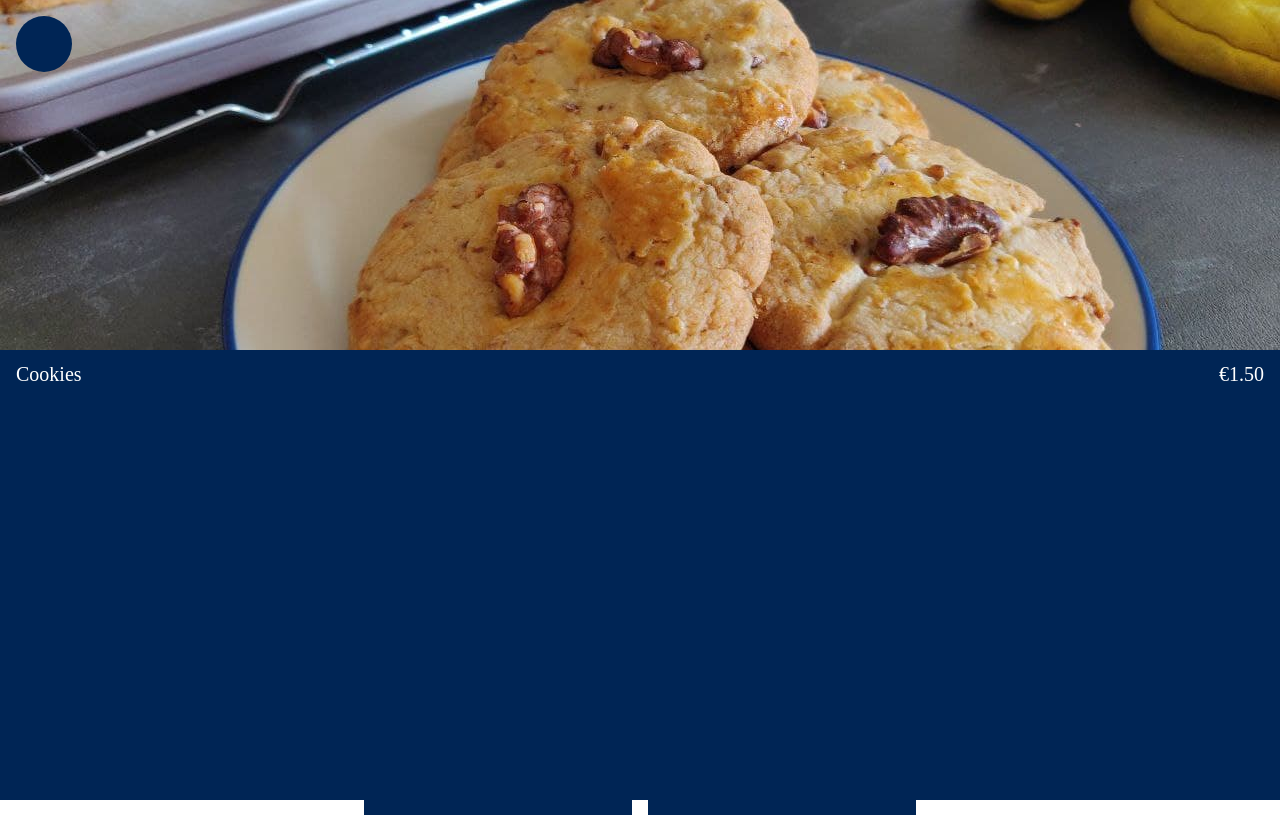
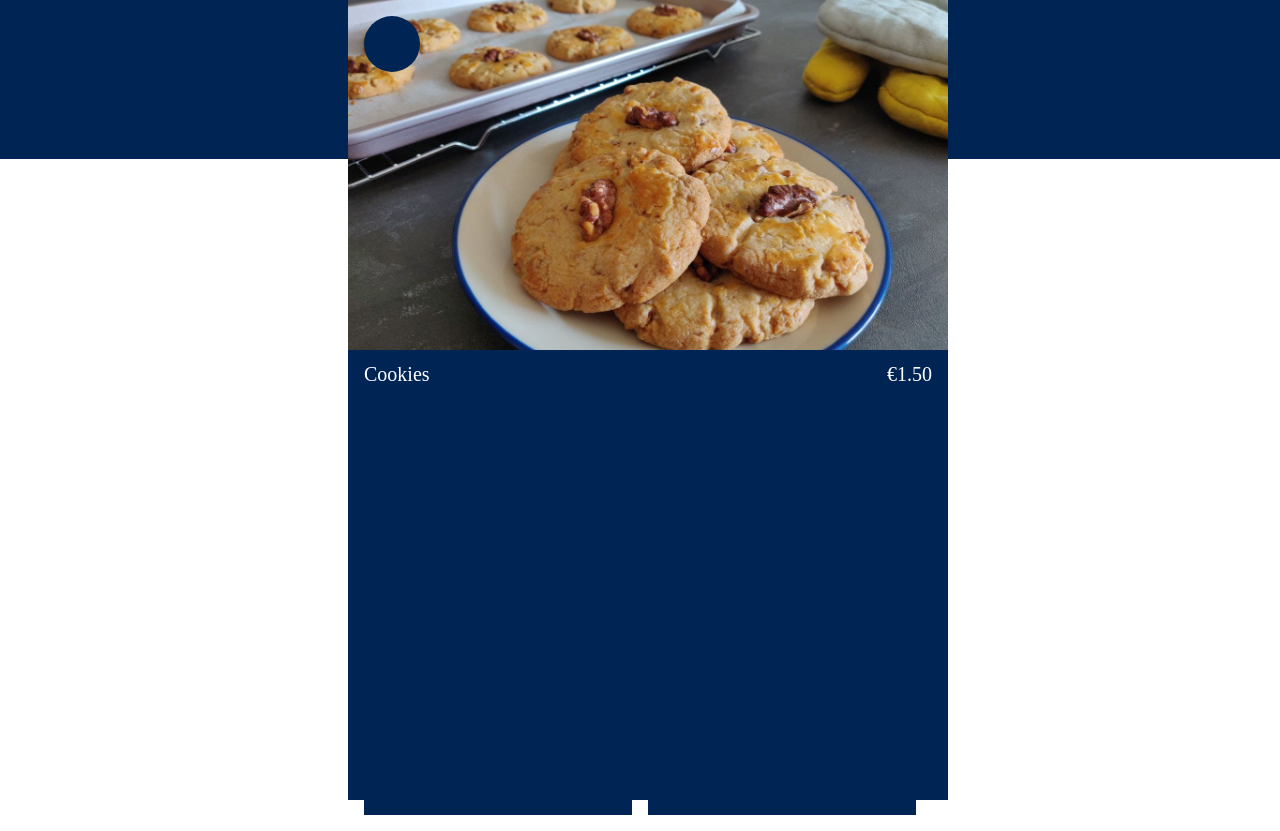
Before and after one commit to Raicuparta/beki-bakes, a Next.js app: page /cookies in a window 1280 px wide. Built offline with nearby package versions, Linux system fonts and the light colour scheme; some icons are missing; a web font is replaced by a local one.

Commit message:
Container

```diff
--- a/components/ListedProduct.tsx
+++ b/components/ListedProduct.tsx
@@ -7,11 +7,12 @@ import {
   Stack,
   Grid,
 } from '@material-ui/core';
-import { motion } from "framer-motion";
+import { AnimatePresence, motion } from "framer-motion";
 import Link from 'next/link';
 import {
   MotionCardMedia,
   MotionTypography,
+  MotionGrid,
 } from './Motion';
 
 import { Product } from "./Products";
@@ -28,13 +29,14 @@ export const ListedProduct = ({ selected, product: {
 } }: Props) => {
   const motionId = selected ? 'NOTHING' : id;
   return (
-    <Grid
+    <MotionGrid
       key={id}
       item
       xs={12}
       sm={6}
+      layoutId={"card-" + motionId}
+      sx={{ zIndex: selected ? 1 : 0 }}
     >
-      <motion.div layoutId={"card-" + motionId}>
       <Card>
         <Link
           href={`/${id}`}
@@ -67,7 +69,6 @@ export const ListedProduct = ({ selected, product: {
           </CardActionArea>
         </Link>
       </Card>
-      </motion.div>
-    </Grid>
+    </MotionGrid>
   );
 };
--- a/components/Motion.tsx
+++ b/components/Motion.tsx
@@ -1,10 +1,16 @@
 import {
   CardMedia,
+  Grid,
   Stack,
   Typography,
+  Box,
+  Container,
 } from "@material-ui/core";
 import { motion } from "framer-motion";
 
 export const MotionCardMedia = motion(CardMedia);
 export const MotionTypography = motion(Typography);
 export const MotionStack = motion(Stack);
+export const MotionGrid = motion(Grid);
+export const MotionBox = motion(Box);
+export const MotionContainer = motion(Container);
--- a/components/Products.tsx
+++ b/components/Products.tsx
@@ -14,7 +14,7 @@ import {
   Instagram as InstagramIcon,
   Facebook as FacebookIcon,
 } from '@material-ui/icons'
-import { motion } from 'framer-motion'
+import { AnimatePresence, motion } from 'framer-motion'
 import { ListedProduct } from './ListedProduct'
 import { SelectedProduct } from './SelectedProduct'
 
@@ -118,17 +118,20 @@ export const Products = ({
             </IconButton>
           </Stack>
           <Grid container spacing={2} sx={{ mb: 2 }}>
-            {Object.values(products).map((product) => product.id === selectedProductId ? (
-              <SelectedProduct
-                key={product.id}
-                product={product}
-              />
-            ) : (
+            {Object.values(products).map((product) => (
               <ListedProduct
                 key={product.id}
                 product={product}
+                selected={selectedProductId === product.id}
               />
             ))}
+            <AnimatePresence>
+              {selectedProductId !== undefined && (
+                <SelectedProduct
+                  product={products[selectedProductId]}
+                />
+              )}
+            </AnimatePresence>
           </Grid>
         </Container>
       </main>
--- a/components/SelectedProduct.tsx
+++ b/components/SelectedProduct.tsx
@@ -2,7 +2,7 @@ import {
   Card,
   CardContent,
   Stack,
-  Box,
+  Container,
   Fab,
 } from '@material-ui/core';
 import { ArrowLeft as ArrowLeftIcon } from '@material-ui/icons';
@@ -12,6 +12,7 @@ import { ListedProduct } from './ListedProduct';
 import {
   MotionCardMedia,
   MotionTypography,
+  MotionContainer,
 } from './Motion';
 
 import { Product } from "./Products";
@@ -24,15 +25,17 @@ export const SelectedProduct = ({ product }: Props) => {
   const { id, name, price } = product;
   return (
     <>
-      <ListedProduct product={product} selected />
-      <Box sx={{
+      <MotionContainer
+        maxWidth="sm"
+        disableGutters
+        layoutId={"card-" + id}
+        sx={{
           position: 'fixed',
           top: 0,
-        left: 0,
           zIndex: 1,
-      }}>
-        <motion.div layoutId={"card-" + id}>
-          <Card sx={{ height: '100vh', width: '100vw' }}>
+        }}
+      >
+        <Card sx={{ height: '100vh' }}>
           <MotionCardMedia
             title={name}
             image={`/photos/${id}.jpg`}
@@ -66,8 +69,7 @@ export const SelectedProduct = ({ product }: Props) => {
             </Stack>
           </CardContent>
         </Card>
-        </motion.div>
-      </Box>
+      </MotionContainer>
     </>
   );
 };
```
Lines whose indentation alone changed are shown as unchanged.
